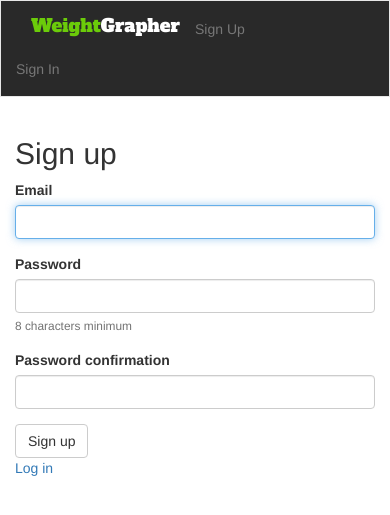
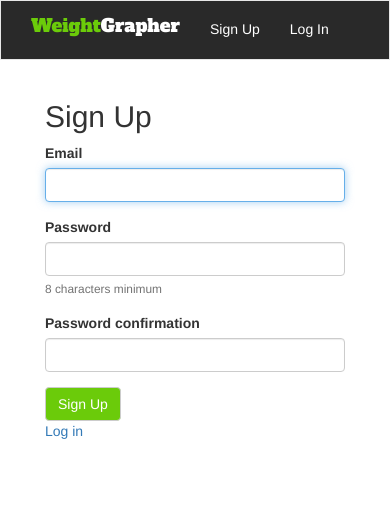
Before and after one commit to monsteronfire/weightgrapher, a Rails app: page /users/sign_up in a window 390 px wide. Shown: the top 515 px of the page. Run offline with Rails 7, Linux system fonts and the light colour scheme; style sheets or scripts are compiled from the project's sources; some libraries are stand-ins or nearby versions.

Commit message:
adds styles for sign in and sign up forms

```diff
--- a/app/assets/stylesheets/global.scss
+++ b/app/assets/stylesheets/global.scss
@@ -4,6 +4,19 @@ $white: #FFFFFF;
 
 $mine-shaft: #292929;
 $lima: #6BCB0A;
+
+.btn-default,
+.btn-default:hover {
+  color: $white;
+}
+
+.btn-default {
+  background-color: $lima;
+}
+
+.btn-default:hover {
+  background-color: darken($lima, 5%);
+}
 
 .navbar-default {
   background-color: $mine-shaft;
@@ -24,3 +37,16 @@ $lima: #6BCB0A;
 .navbar-brand span:nth-child(2) {
   color: $white;
 }
+
+.navbar-default .navbar-nav > li > a,
+.navbar-default .navbar-nav > li > a:hover {
+  color: $white;
+}
+
+.weightgraph {
+  width: 100%;
+}
+
+.nav > li {
+  float: left;
+}
--- a/app/views/devise/registrations/new.html.erb
+++ /dev/null
@@ -1,17 +0,0 @@
-<h2>Sign up</h2>
-
-<%= simple_form_for(resource, as: resource_name, url: registration_path(resource_name)) do |f| %>
-  <%= f.error_notification %>
-
-  <div class="form-inputs">
-    <%= f.input :email, required: true, autofocus: true %>
-    <%= f.input :password, required: true, hint: ("#{@minimum_password_length} characters minimum" if @minimum_password_length) %>
-    <%= f.input :password_confirmation, required: true %>
-  </div>
-
-  <div class="form-actions">
-    <%= f.button :submit, "Sign up" %>
-  </div>
-<% end %>
-
-<%= render "devise/shared/links" %>
--- /dev/null
+++ b/app/views/devise/registrations/new.html.slim
@@ -0,0 +1,15 @@
+.container
+  .col-md-4.col-md-offset-4
+    h2 Sign Up
+    = simple_form_for(resource, as: resource_name, url: registration_path(resource_name)) do |f|
+      = f.error_notification
+
+      .form-inputs
+        = f.input :email, required: true, autofocus: true
+        = f.input :password, required: true, hint: ("#{@minimum_password_length} characters minimum" if @minimum_password_length)
+        = f.input :password_confirmation, required: true
+
+      .form-actions
+        = f.button :submit, "Sign Up"
+
+    = render "devise/shared/links"
--- a/app/views/layouts/application.html.slim
+++ b/app/views/layouts/application.html.slim
@@ -17,11 +17,11 @@ html
 
         - if user_signed_in?
           ul.nav.navbar-nav.navbar-right
-            li= link_to "Sign Out", destroy_user_session_path, method: :delete
+            li= link_to "Log Out", destroy_user_session_path, method: :delete
         - else
           ul.nav.navbar-nav.navbar-right
             li= link_to "Sign Up", new_user_registration_path
-            li= link_to "Sign In", new_user_session_path
+            li= link_to "Log In", new_user_session_path
 
     .container
       - flash.each do |name, msg|
--- a/app/views/weights/index.html.slim
+++ b/app/views/weights/index.html.slim
@@ -6,4 +6,4 @@
 - if user_signed_in?
   = link_to "Add New Weight", new_weight_path, class: "btn btn-default"
   // div#weightgraph
-  = content_tag :div, "", id: "weightgraph", data: {weights: @weights}
+  = content_tag :div, "", class: "weightgraph", id: "weightgraph", data: {weights: @weights}
```
Also changed, not shown: app/views/devise/sessions/new.html.erb (deleted, +0 -15 lines), app/views/devise/sessions/new.html.slim (added, +13 -0 lines), app/assets/stylesheets/signin.scss (added).
